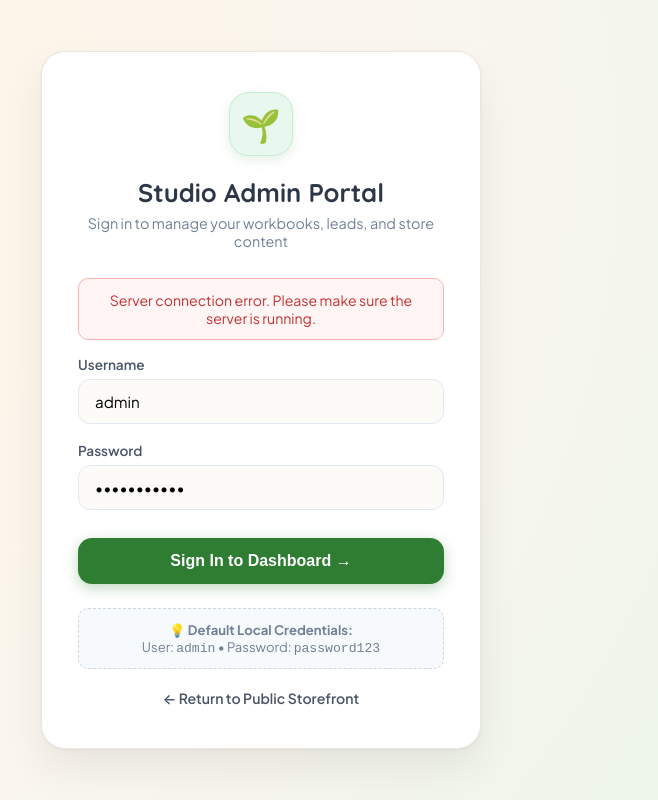
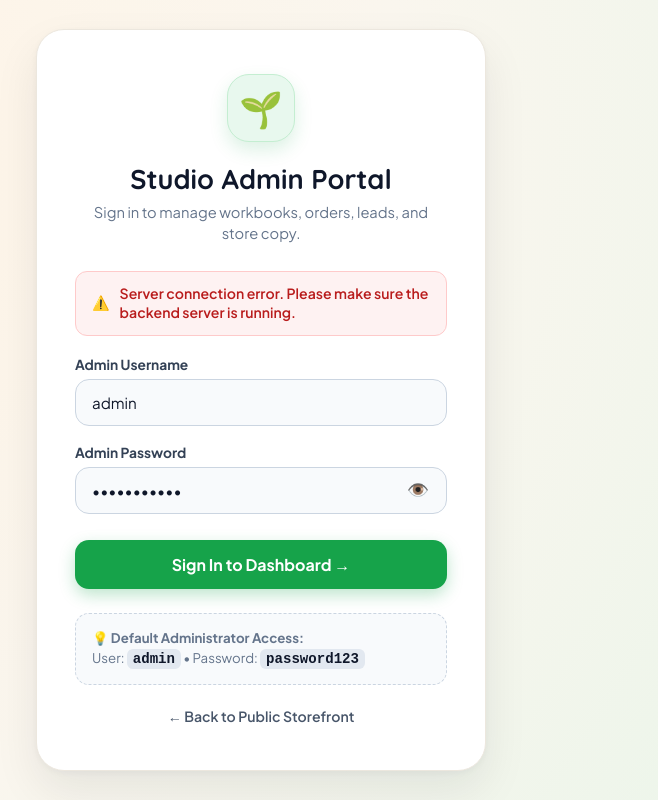
Before and after one commit to mahnoormansoor42-ui/Mahnoor-Portfolio, a website: page admin/login.html in a window 1280 px wide. Both pictures are taken after a click on the button "Sign In to Dashboard →". Shown: the whole page, without its empty margins (379-1037 px from the left). Drawn offline with Linux system fonts and the light colour scheme; no server answers.

Commit message:
ui: add elegant access restricted notice, password toggle, and error handling on admin login

```diff
--- a/admin/login.html
+++ b/admin/login.html
@@ -3,203 +3,324 @@
 <head>
   <meta charset="UTF-8">
   <meta name="viewport" content="width=device-width, initial-scale=1.0">
-  <title>Admin Login — Bright Sprout Studio</title>
+  <title>Admin Authentication — Bright Sprout Studio</title>
   <link rel="preconnect" href="https://fonts.googleapis.com">
   <link rel="preconnect" href="https://fonts.gstatic.com" crossorigin>
-  <link href="https://fonts.googleapis.com/css2?family=Plus+Jakarta+Sans:wght@400;500;600;700;800&family=Quicksand:wght@600;700&display=swap" rel="stylesheet">
-  <link rel="stylesheet" href="admin.css">
+  <link href="https://fonts.googleapis.com/css2?family=Plus+Jakarta+Sans:wght@400;500;600;700;800&family=Quicksand:wght@600;700;800&display=swap" rel="stylesheet">
+  <link rel="stylesheet" href="/admin/admin.css">
   <style>
+    * {
+      box-sizing: border-box;
+      margin: 0;
+      padding: 0;
+    }
     body {
       display: flex;
       align-items: center;
       justify-content: center;
       min-height: 100vh;
       background: radial-gradient(circle at 10% 20%, #FFF4E6 0%, #FAF6EE 50%, #E8F5E9 100%);
-      padding: 20px;
+      font-family: 'Plus Jakarta Sans', system-ui, sans-serif;
+      padding: 24px;
+      color: #1E293B;
+    }
+    .login-container {
+      width: 100%;
+      max-width: 450px;
     }
     .login-card {
-      width: 100%;
-      max-width: 440px;
       background: #FFFFFF;
-      border-radius: 24px;
-      padding: 40px 36px;
-      box-shadow: 0 20px 40px rgba(0, 0, 0, 0.07), 0 1px 3px rgba(0, 0, 0, 0.05);
+      border-radius: 28px;
+      padding: 44px 38px;
+      box-shadow: 0 20px 45px rgba(15, 23, 42, 0.08), 0 2px 6px rgba(15, 23, 42, 0.04);
       border: 1px solid #ECE7DE;
       text-align: center;
+      transition: transform 0.2s ease;
     }
-    .login-brand-icon {
-      width: 64px;
-      height: 64px;
+    .login-card.shake {
+      animation: shake 0.4s ease-in-out;
+    }
+    @keyframes shake {
+      0%, 100% { transform: translateX(0); }
+      20%, 60% { transform: translateX(-8px); }
+      40%, 80% { transform: translateX(8px); }
+    }
+    .brand-avatar {
+      width: 68px;
+      height: 68px;
       background: #E8F8EE;
-      border-radius: 20px;
+      border-radius: 22px;
       display: inline-flex;
       align-items: center;
       justify-content: center;
-      font-size: 2rem;
+      font-size: 2.2rem;
       margin-bottom: 20px;
-      border: 1px solid #C4EED1;
-      box-shadow: 0 4px 12px rgba(46, 125, 50, 0.12);
+      border: 1.5px solid #C4EED1;
+      box-shadow: 0 8px 18px rgba(22, 163, 74, 0.15);
     }
     .login-title {
       font-family: 'Quicksand', sans-serif;
-      font-size: 1.6rem;
-      font-weight: 700;
-      color: #2D3748;
+      font-size: 1.7rem;
+      font-weight: 800;
+      color: #0F172A;
       margin-bottom: 6px;
     }
-    .login-sub {
-      font-size: 0.9rem;
-      color: #718096;
-      margin-bottom: 28px;
+    .login-subtitle {
+      font-size: 0.92rem;
+      color: #64748B;
+      line-height: 1.45;
+      margin-bottom: 26px;
     }
+
+    /* Banners */
+    .notice-box {
+      display: none;
+      padding: 12px 16px;
+      border-radius: 12px;
+      font-size: 0.88rem;
+      font-weight: 600;
+      text-align: left;
+      margin-bottom: 20px;
+      line-height: 1.4;
+      align-items: center;
+      gap: 10px;
+    }
+    .notice-restricted {
+      background: #FEF3C7;
+      color: #92400E;
+      border: 1px solid #FDE68A;
+    }
+    .notice-error {
+      background: #FEF2F2;
+      color: #B91C1C;
+      border: 1px solid #FECACA;
+    }
+    .notice-success {
+      background: #F0FDF4;
+      color: #15803D;
+      border: 1px solid #BBF7D0;
+    }
+
     .login-form {
       text-align: left;
       display: flex;
       flex-direction: column;
       gap: 18px;
     }
-    .form-group {
+    .input-group {
       display: flex;
       flex-direction: column;
       gap: 6px;
     }
-    .form-label {
-      font-size: 0.85rem;
-      font-weight: 600;
-      color: #4A5568;
+    .input-label {
+      font-size: 0.86rem;
+      font-weight: 700;
+      color: #334155;
     }
-    .form-input {
+    .input-wrap {
+      position: relative;
+      display: flex;
+      align-items: center;
+    }
+    .input-field {
       width: 100%;
-      padding: 12px 16px;
-      border-radius: 12px;
-      border: 1.5px solid #E2E8F0;
+      padding: 13px 16px;
+      border-radius: 14px;
+      border: 1.5px solid #CBD5E1;
       font-size: 0.95rem;
       font-family: inherit;
+      background: #F8FAFC;
       transition: all 0.2s ease;
-      background: #FDFBF7;
+      color: #0F172A;
     }
-    .form-input:focus {
+    .input-field:focus {
       outline: none;
-      border-color: #2E7D32;
+      border-color: #16A34A;
       background: #FFFFFF;
-      box-shadow: 0 0 0 3px rgba(46, 125, 50, 0.15);
+      box-shadow: 0 0 0 4px rgba(22, 163, 74, 0.12);
     }
-    .btn-login {
-      margin-top: 10px;
+    .pwd-toggle-btn {
+      position: absolute;
+      right: 14px;
+      background: none;
+      border: none;
+      color: #64748B;
+      cursor: pointer;
+      font-size: 1.1rem;
+      padding: 4px;
+    }
+    .btn-submit {
+      margin-top: 8px;
       width: 100%;
       padding: 14px;
-      background: #2E7D32;
+      background: #16A34A;
       color: #FFFFFF;
       border: none;
       border-radius: 14px;
       font-size: 1rem;
       font-weight: 700;
       cursor: pointer;
-      box-shadow: 0 4px 14px rgba(46, 125, 50, 0.3);
+      box-shadow: 0 6px 16px rgba(22, 163, 74, 0.28);
       transition: all 0.2s ease;
       display: flex;
       align-items: center;
       justify-content: center;
       gap: 8px;
+      font-family: inherit;
     }
-    .btn-login:hover {
-      background: #256628;
+    .btn-submit:hover {
+      background: #15803D;
       transform: translateY(-1px);
+      box-shadow: 0 8px 20px rgba(22, 163, 74, 0.35);
     }
-    .alert-error {
-      background: #FFF5F5;
-      color: #C53030;
-      padding: 12px;
-      border-radius: 10px;
+    .btn-submit:active {
+      transform: translateY(0);
+    }
+    .btn-submit:disabled {
+      opacity: 0.7;
+      cursor: not-allowed;
+    }
+
+    .credentials-hint {
+      margin-top: 24px;
+      padding: 14px 16px;
+      background: #F8FAFC;
+      border-radius: 14px;
+      font-size: 0.83rem;
+      color: #64748B;
+      border: 1px dashed #CBD5E1;
+      text-align: left;
+      line-height: 1.5;
+    }
+    .credentials-hint code {
+      background: #E2E8F0;
+      color: #0F172A;
+      padding: 2px 6px;
+      border-radius: 6px;
+      font-weight: 700;
+      font-family: monospace;
       font-size: 0.88rem;
-      border: 1px solid #FEB2B2;
-      margin-bottom: 16px;
-      display: none;
     }
-    .login-helper {
-      margin-top: 24px;
-      padding: 12px;
-      background: #F7FAFC;
-      border-radius: 10px;
-      font-size: 0.82rem;
-      color: #718096;
-      border: 1px dashed #CBD5E0;
-    }
-    .back-link {
-      display: inline-block;
-      margin-top: 20px;
+    .back-store-btn {
+      display: inline-flex;
+      align-items: center;
+      gap: 6px;
+      margin-top: 22px;
       font-size: 0.88rem;
-      color: #4A5568;
+      color: #475569;
       text-decoration: none;
       font-weight: 600;
+      transition: color 0.2s ease;
     }
-    .back-link:hover {
-      color: #2E7D32;
+    .back-store-btn:hover {
+      color: #16A34A;
       text-decoration: underline;
     }
   </style>
 </head>
 <body>
 
-  <div class="login-card">
-    <div class="login-brand-icon">🌱</div>
-    <h1 class="login-title">Studio Admin Portal</h1>
-    <p class="login-sub">Sign in to manage your workbooks, leads, and store content</p>
+  <div class="login-container">
+    <div class="login-card" id="loginCard">
 
-    <div id="loginAlert" class="alert-error"></div>
+      <div class="brand-avatar">🌱</div>
+      <h1 class="login-title">Studio Admin Portal</h1>
+      <p class="login-subtitle">Sign in to manage workbooks, orders, leads, and store copy.</p>
 
-    <form id="loginForm" class="login-form">
-      <div class="form-group">
-        <label for="username" class="form-label">Username</label>
-        <input type="text" id="username" class="form-input" placeholder="admin" value="admin" required autofocus>
+      <!-- Decent Alerts / Notices -->
+      <div id="noticeRestricted" class="notice-box notice-restricted">
+        <span>🔒</span>
+        <span><strong>Access Restricted:</strong> Please enter your administrator credentials to continue to the Dashboard.</span>
       </div>
 
-      <div class="form-group">
-        <label for="password" class="form-label">Password</label>
-        <input type="password" id="password" class="form-input" placeholder="••••••••" value="password123" required>
+      <div id="noticeError" class="notice-box notice-error">
+        <span>⚠️</span>
+        <span id="errorMessageText">Invalid credentials. Please verify and try again.</span>
       </div>
 
-      <button type="submit" id="loginBtn" class="btn-login">
-        <span>Sign In to Dashboard →</span>
-      </button>
-    </form>
+      <form id="adminLoginForm" class="login-form">
+        <div class="input-group">
+          <label for="usernameInput" class="input-label">Admin Username</label>
+          <div class="input-wrap">
+            <input type="text" id="usernameInput" class="input-field" placeholder="admin" value="admin" required autofocus autocomplete="username">
+          </div>
+        </div>
 
-    <div class="login-helper">
-      💡 <strong>Default Local Credentials:</strong><br>
-      User: <code>admin</code> &bull; Password: <code>password123</code>
+        <div class="input-group">
+          <label for="passwordInput" class="input-label">Admin Password</label>
+          <div class="input-wrap">
+            <input type="password" id="passwordInput" class="input-field" placeholder="••••••••" value="password123" required autocomplete="current-password">
+            <button type="button" id="togglePasswordBtn" class="pwd-toggle-btn" title="Show / Hide Password">👁️</button>
+          </div>
+        </div>
+
+        <button type="submit" id="submitBtn" class="btn-submit">
+          <span>Sign In to Dashboard →</span>
+        </button>
+      </form>
+
+      <div class="credentials-hint">
+        💡 <strong>Default Administrator Access:</strong><br>
+        User: <code>admin</code> &bull; Password: <code>password123</code>
+      </div>
+
+      <a href="/" class="back-store-btn">← Back to Public Storefront</a>
+
     </div>
-
-    <a href="../index.html" class="back-link">← Return to Public Storefront</a>
   </div>
 
   <script>
-    const form = document.getElementById('loginForm');
-    const alertBox = document.getElementById('loginAlert');
-    const loginBtn = document.getElementById('loginBtn');
+    const form = document.getElementById('adminLoginForm');
+    const card = document.getElementById('loginCard');
+    const noticeRestricted = document.getElementById('noticeRestricted');
+    const noticeError = document.getElementById('noticeError');
+    const errorText = document.getElementById('errorMessageText');
+    const submitBtn = document.getElementById('submitBtn');
+    const passwordInput = document.getElementById('passwordInput');
+    const togglePasswordBtn = document.getElementById('togglePasswordBtn');
 
-    // If already logged in, redirect to dashboard
+    // Check URL query parameters for restricted access notices
+    const urlParams = new URLSearchParams(window.location.search);
+    if (urlParams.has('restricted') || urlParams.has('unauthorized')) {
+      noticeRestricted.style.display = 'flex';
+    }
+
+    // Toggle password visibility
+    togglePasswordBtn.addEventListener('click', () => {
+      if (passwordInput.type === 'password') {
+        passwordInput.type = 'text';
+        togglePasswordBtn.textContent = '🙈';
+      } else {
+        passwordInput.type = 'password';
+        togglePasswordBtn.textContent = '👁️';
+      }
+    });
+
+    // If already logged in with valid token, redirect immediately
     const existingToken = localStorage.getItem('bss_admin_token');
     if (existingToken) {
       fetch('/api/auth/verify', {
         headers: { 'Authorization': 'Bearer ' + existingToken }
       })
-      .then(res => res.json())
+      .then(r => r.json())
       .then(data => {
-        if (data.valid) {
-          window.location.href = 'index.html';
+        if (data && data.valid) {
+          window.location.replace('/admin/index.html');
         }
       })
       .catch(() => {});
     }
 
+    // Handle Form Submit
     form.addEventListener('submit', async (e) => {
       e.preventDefault();
-      alertBox.style.display = 'none';
-      loginBtn.disabled = true;
-      loginBtn.innerHTML = '<span>Signing in... ⏳</span>';
+      noticeError.style.display = 'none';
+      noticeRestricted.style.display = 'none';
+      submitBtn.disabled = true;
+      submitBtn.innerHTML = '<span>Verifying credentials... ⏳</span>';
 
-      const username = document.getElementById('username').value.trim();
-      const password = document.getElementById('password').value.trim();
+      const username = document.getElementById('usernameInput').value.trim();
+      const password = passwordInput.value.trim();
 
       try {
         const response = await fetch('/api/auth/login', {
@@ -213,18 +334,23 @@
         if (response.ok && data.success) {
           localStorage.setItem('bss_admin_token', data.token);
           localStorage.setItem('bss_admin_user', JSON.stringify(data.user));
-          window.location.href = 'index.html';
+          submitBtn.innerHTML = '<span>Success! Redirecting... ✅</span>';
+          setTimeout(() => {
+            window.location.replace('/admin/index.html');
+          }, 300);
         } else {
-          alertBox.textContent = data.error || 'Invalid username or password.';
-          alertBox.style.display = 'block';
-          loginBtn.disabled = false;
-          loginBtn.innerHTML = '<span>Sign In to Dashboard →</span>';
+          errorText.textContent = data.error || 'Invalid username or password. Please try again.';
+          noticeError.style.display = 'flex';
+          card.classList.add('shake');
+          setTimeout(() => card.classList.remove('shake'), 500);
+          submitBtn.disabled = false;
+          submitBtn.innerHTML = '<span>Sign In to Dashboard →</span>';
         }
       } catch (err) {
-        alertBox.textContent = 'Server connection error. Please make sure the server is running.';
-        alertBox.style.display = 'block';
-        loginBtn.disabled = false;
-        loginBtn.innerHTML = '<span>Sign In to Dashboard →</span>';
+        errorText.textContent = 'Server connection error. Please make sure the backend server is running.';
+        noticeError.style.display = 'flex';
+        submitBtn.disabled = false;
+        submitBtn.innerHTML = '<span>Sign In to Dashboard →</span>';
       }
     });
   </script>
```
Also changed, not shown: admin/admin.js (+3 -4 lines), admin/index.html (+2 -2 lines).
